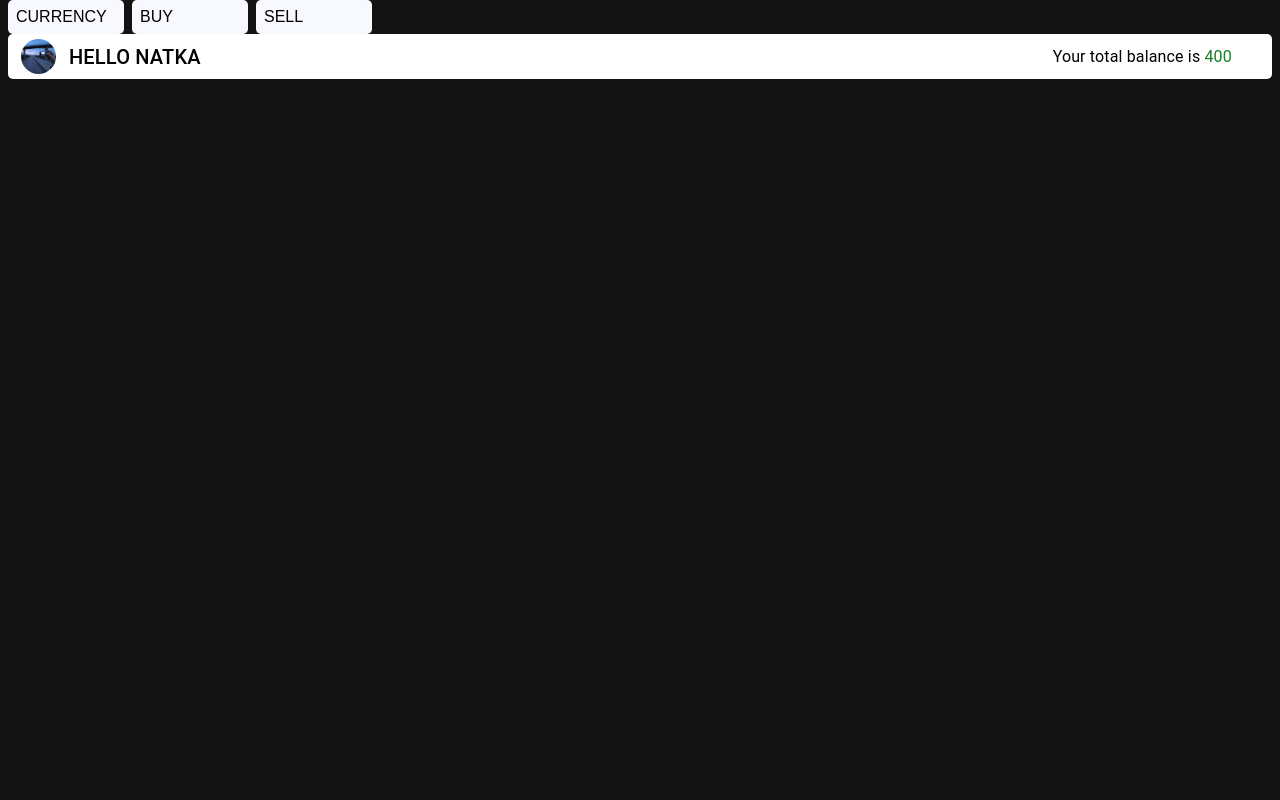
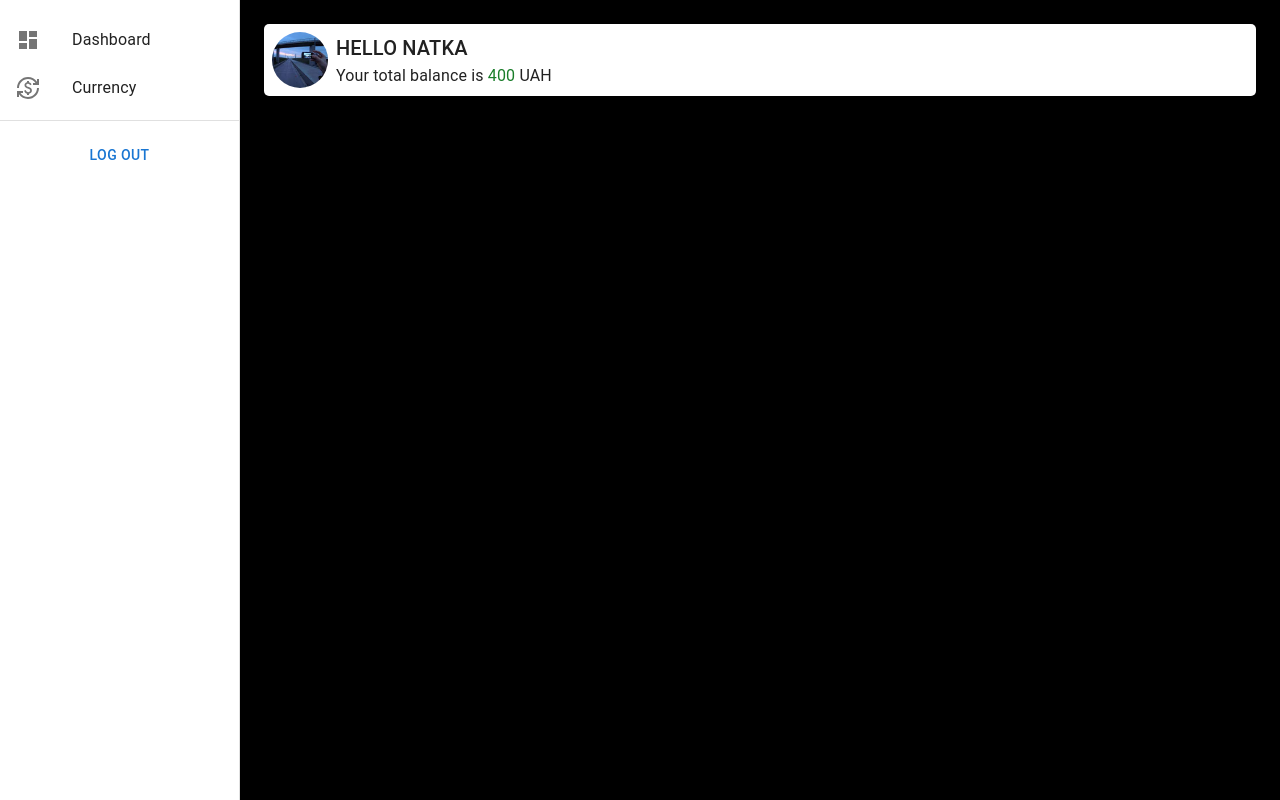
Before and after one commit to leshihak/Expenses_App, a React (Create React App) app: page / in a window 1280 px wide. Built offline with nearby package versions, Linux system fonts and the light colour scheme; no server answers.

Commit message:
add drawer as wrapper to project

```diff
--- a/src/App.tsx
+++ b/src/App.tsx
@@ -2,16 +2,21 @@ import { FC } from 'react';
 import { BrowserRouter, Routes, Route } from 'react-router-dom';
 import About from './components/About/About';
 import Auth from './components/Auth/Auth';
-import HomePage from './components/HomePage/HomePage';
+import Currency from './components/Currency/Currency';
+import Dashboard from './components/Dashboard/Dashboard';
+import Drawer from './components/ui/Drawer/Drawer';
 
 const App: FC = () => (
+  <Drawer>
     <BrowserRouter>
       <Routes>
+        <Route path="/" element={<Dashboard />} />
         <Route path="/about" element={<About />} />
         <Route path="/auth" element={<Auth />} />
-			<Route path="/" element={<HomePage />} />
+        <Route path="/currency" element={<Currency />} />
       </Routes>
     </BrowserRouter>
+  </Drawer>
 );
 
 export default App;
--- /dev/null
+++ b/src/components/Currency/Currency.tsx
@@ -0,0 +1,109 @@
+import { Box, Typography } from '@mui/material';
+import CurrencyCode from 'currency-codes';
+import { FC, useEffect, useState } from 'react';
+import { CurrencyItem } from '../../models/currency.model';
+import { getCurrencyData } from '../../services/currency.service';
+import { EUR_CURRENCY_CODE, USD_CURRENCY_CODE } from '../../static/constants';
+
+const Currency: FC = () => {
+  const [currencyData, setCurrencyData] = useState<CurrencyItem[] | null>(null);
+
+  useEffect(() => {
+    getCurrencyData()
+      .then((result) => {
+        const { data } = result;
+        setCurrencyData(data);
+      })
+      .catch((error) => console.log(error));
+  }, []);
+
+  return (
+    <>
+      <Box display="flex" mb={1}>
+        <Box bgcolor="ghostwhite" p={1} minWidth="110px" borderRadius="5px">
+          CURRENCY
+        </Box>
+        <Box
+          bgcolor="ghostwhite"
+          p={1}
+          ml={1}
+          minWidth="110px"
+          borderRadius="5px"
+        >
+          BUY
+        </Box>
+        <Box
+          bgcolor="ghostwhite"
+          p={1}
+          ml={1}
+          minWidth="110px"
+          borderRadius="5px"
+        >
+          SELL
+        </Box>
+      </Box>
+      {!currencyData ? (
+        <Box my={1}>
+          <Typography color="white">Loading</Typography>
+        </Box>
+      ) : (
+        currencyData.map((currency) => {
+          const showMainCurrencies = currency.rateSell && currency.rateBuy;
+          const USDtoEUR =
+            currency.currencyCodeA === USD_CURRENCY_CODE &&
+            currency.currencyCodeB === EUR_CURRENCY_CODE;
+          console.log(CurrencyCode.number(currency.currencyCodeA.toString()));
+          return (
+            showMainCurrencies && (
+              <Box
+                key={`${currency.currencyCodeA}-${currency.date}-${currency.rateCross}`}
+                display="flex"
+                mb={1}
+              >
+                <Box
+                  bgcolor="ghostwhite"
+                  p={1}
+                  minWidth="110px"
+                  borderRadius="5px"
+                >
+                  <Typography>
+                    {USDtoEUR
+                      ? `${
+                          CurrencyCode.number(currency.currencyCodeA.toString())
+                            ?.code
+                        }/${
+                          CurrencyCode.number(currency.currencyCodeB.toString())
+                            ?.code
+                        }`
+                      : CurrencyCode.number(currency.currencyCodeA.toString())
+                          ?.code}
+                  </Typography>
+                </Box>
+                <Box
+                  bgcolor="ghostwhite"
+                  p={1}
+                  ml={1}
+                  minWidth="110px"
+                  borderRadius="5px"
+                >
+                  <Typography>{currency.rateBuy}</Typography>
+                </Box>
+                <Box
+                  bgcolor="ghostwhite"
+                  p={1}
+                  ml={1}
+                  minWidth="110px"
+                  borderRadius="5px"
+                >
+                  <Typography>{currency.rateSell}</Typography>
+                </Box>
+              </Box>
+            )
+          );
+        })
+      )}
+    </>
+  );
+};
+
+export default Currency;
--- a/src/components/Currency/CurrencyPage.tsx
+++ /dev/null
@@ -1,110 +0,0 @@
-import { Box, Typography } from '@mui/material';
-import CurrencyCode from 'currency-codes';
-import { FC, useEffect, useState } from 'react';
-import { Currency } from '../../models/currency.model';
-import { getCurrencyData } from '../../services/currency.service';
-import { EUR_CURRENCY_CODE, USD_CURRENCY_CODE } from '../../static/constants';
-
-const CurrencyPage: FC = () => {
-  const [currencyData, setCurrencyData] = useState<Currency[]>([]);
-
-  useEffect(() => {
-    getCurrencyData()
-      .then((result) => {
-        const { data } = result;
-        setCurrencyData(data);
-      })
-      .catch((error) => console.log(error));
-  }, []);
-
-  return (
-    <Box>
-      <Box display="flex">
-        <Box
-          bgcolor="ghostwhite"
-          p={1}
-          ml={1}
-          minWidth="100px"
-          borderRadius="5px"
-        >
-          CURRENCY
-        </Box>
-        <Box
-          bgcolor="ghostwhite"
-          p={1}
-          ml={1}
-          minWidth="100px"
-          borderRadius="5px"
-        >
-          BUY
-        </Box>
-        <Box
-          bgcolor="ghostwhite"
-          p={1}
-          ml={1}
-          minWidth="100px"
-          borderRadius="5px"
-        >
-          SELL
-        </Box>
-      </Box>
-      {currencyData?.map((currency) => {
-        const showMainCurrencies = currency.rateSell && currency.rateBuy;
-        const USDtoEUR =
-          currency.currencyCodeA === USD_CURRENCY_CODE &&
-          currency.currencyCodeB === EUR_CURRENCY_CODE;
-        console.log(CurrencyCode.number(currency.currencyCodeA.toString()));
-        return (
-          showMainCurrencies && (
-            <Box
-              key={`${currency.currencyCodeA}-${currency.date}-${currency.rateCross}`}
-              display="flex"
-              my={1}
-            >
-              <Box
-                bgcolor="ghostwhite"
-                p={1}
-                ml={1}
-                minWidth="100px"
-                borderRadius="5px"
-              >
-                <Typography>
-                  {USDtoEUR
-                    ? `${
-                        CurrencyCode.number(currency.currencyCodeA.toString())
-                          ?.code
-                      }/${
-                        CurrencyCode.number(currency.currencyCodeB.toString())
-                          ?.code
-                      }`
-                    : CurrencyCode.number(currency.currencyCodeA.toString())
-                        ?.code}
-                </Typography>
-              </Box>
-              <Box
-                bgcolor="ghostwhite"
-                p={1}
-                ml={1}
-                minWidth="100px"
-                borderRadius="5px"
-              >
-                <Typography>{currency.rateBuy}</Typography>
-              </Box>
-              <Box
-                bgcolor="ghostwhite"
-                p={1}
-                ml={1}
-                minWidth="100px"
-                borderRadius="5px"
-              >
-                <Typography>{currency.rateSell}</Typography>
-              </Box>
-            </Box>
-          )
-        );
-      })}
-    </Box>
-  );
-};
-
-export default CurrencyPage;
--- a/src/components/HomePage/HomePage.tsx
+++ b/src/components/Dashboard/Dashboard.tsx
@@ -1,6 +1,4 @@
-import { Box } from '@mui/material';
 import { FC } from 'react';
-import CurrencyPage from '../Currency/CurrencyPage';
 import UserInfo from '../UserInfo/UserInfo';
 
 const DUMMY_INFO = {
@@ -10,17 +8,12 @@ const DUMMY_INFO = {
   userName: 'Natka',
 };
 
-const HomePage: FC = () => {
-  return (
-    <Box>
-      <CurrencyPage />
+const Dashboard: FC = () => (
   <UserInfo
     totalBalance={DUMMY_INFO.totalBalance}
     userPhotoUrl={DUMMY_INFO.userPhotoUrl}
     userName={DUMMY_INFO.userName}
   />
-    </Box>
 );
-};
 
-export default HomePage;
+export default Dashboard;
--- a/src/components/UserInfo/UserInfo.tsx
+++ b/src/components/UserInfo/UserInfo.tsx
@@ -12,30 +12,20 @@ const UserInfo: FC<UserInfoProps> = ({
   userPhotoUrl,
   userName,
 }) => (
-  <Box bgcolor="white" height="45px" mx={1} borderRadius="5px" display="flex">
-    <Box
-      display="flex"
-      justifyContent="center"
-      alignItems="center"
-      width="45px"
-      mx={1}
-    >
+  <Box bgcolor="white" borderRadius="5px" display="flex" py={1}>
+    <Box display="flex" justifyContent="center" alignItems="center" mx={1}>
       <Avatar
-        sx={{ height: 35, width: 35 }}
+        sx={{ width: 56, height: 56 }}
         src={userPhotoUrl}
         alt={userName}
       />
     </Box>
-    <Box
-      display="flex"
-      alignItems="center"
-      justifyContent="space-between"
-      width="92%"
-    >
+    <Box display="flex" flexDirection="column" alignItems="flex-start">
       <Typography variant="h6">HELLO {userName.toUpperCase()}</Typography>
       <Typography variant="body1">
         Your total balance is
-        <span style={{ color: '#197d29' }}> {totalBalance}</span>
+        <span style={{ color: '#197d29' }}> {totalBalance} </span>
+        UAH
       </Typography>
     </Box>
   </Box>
--- /dev/null
+++ b/src/components/ui/Drawer/Drawer.tsx
@@ -0,0 +1,108 @@
+import {
+  Box,
+  Button,
+  CssBaseline,
+  Divider,
+  Drawer as DrawerComponent,
+  Link,
+  List,
+  ListItem,
+  ListItemIcon,
+  ListItemText,
+} from '@mui/material';
+import DashboardIcon from '@mui/icons-material/Dashboard';
+import CurrencyExchangeIcon from '@mui/icons-material/CurrencyExchange';
+import { ReactNode, useState } from 'react';
+
+const drawerWidth = 240;
+const drawerList = [
+  { icon: <DashboardIcon />, title: 'Dashboard', href: '/' },
+  { icon: <CurrencyExchangeIcon />, title: 'Currency', href: '/currency' },
+];
+
+interface DrawerProps {
+  window?: () => Window;
+  children: ReactNode;
+}
+
+const Drawer = (props: DrawerProps) => {
+  const { window, children } = props;
+  const [mobileOpen, setMobileOpen] = useState(false);
+
+  const handleDrawerToggle = () => {
+    setMobileOpen(!mobileOpen);
+  };
+
+  const drawer = (
+    <Box>
+      <List sx={{ pt: 2 }}>
+        {drawerList.map((item) => (
+          <ListItem button key={item.title} component={Link} href={item.href}>
+            <ListItemIcon>{item.icon}</ListItemIcon>
+            <ListItemText primary={item.title} />
+          </ListItem>
+        ))}
+      </List>
+      <Divider />
+      <Box p={2} display="flex" justifyContent="center">
+        <Button fullWidth>LOG OUT</Button>
+      </Box>
+    </Box>
+  );
+
+  const container =
+    window !== undefined ? () => window().document.body : undefined;
+
+  return (
+    <Box display="flex" bgcolor="black" height="100vh">
+      <CssBaseline />
+      <Box
+        component="nav"
+        sx={{ width: { sm: drawerWidth }, flexShrink: { sm: 0 } }}
+      >
+        <DrawerComponent
+          container={container}
+          open={mobileOpen}
+          onClose={handleDrawerToggle}
+          ModalProps={{
+            keepMounted: true,
+          }}
+          sx={{
+            display: { xs: 'block', sm: 'none' },
+            '& .MuiDrawer-paper': {
+              boxSizing: 'border-box',
+              width: drawerWidth,
+            },
+          }}
+        >
+          {drawer}
+        </DrawerComponent>
+        <DrawerComponent
+          variant="permanent"
+          sx={{
+            display: { xs: 'none', sm: 'block' },
+            '& .MuiDrawer-paper': {
+              boxSizing: 'border-box',
+              width: drawerWidth,
+            },
+          }}
+          open
+        >
+          {drawer}
+        </DrawerComponent>
+      </Box>
+      <Box
+        component="main"
+        sx={{
+          flexGrow: 1,
+          p: 3,
+          width: { sm: `calc(100% - ${drawerWidth}px)` },
+        }}
+      >
+        {children}
+      </Box>
+    </Box>
+  );
+};
+
+export default Drawer;
--- a/src/index.css
+++ b/src/index.css
@@ -1,10 +1,4 @@
 body {
   margin: 0;
   padding: 0;
-  background-color: rgb(19, 19, 19);
-  font-family: 'Public Sans', sans-serif;
 }
-
-p {
-  margin: 0;
-}
--- a/src/models/currency.model.ts
+++ b/src/models/currency.model.ts
@@ -1,4 +1,4 @@
-export interface Currency {
+export interface CurrencyItem {
   currencyCodeA: number;
   currencyCodeB: number;
   date: number;
```
Lines whose indentation alone changed are shown as unchanged.
